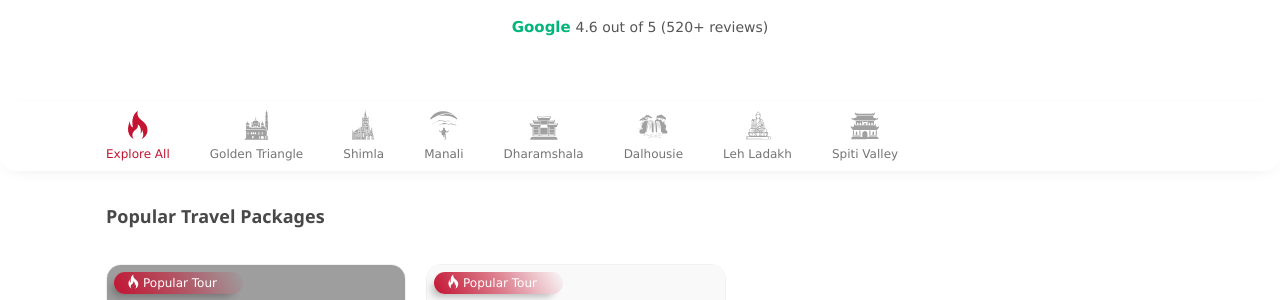
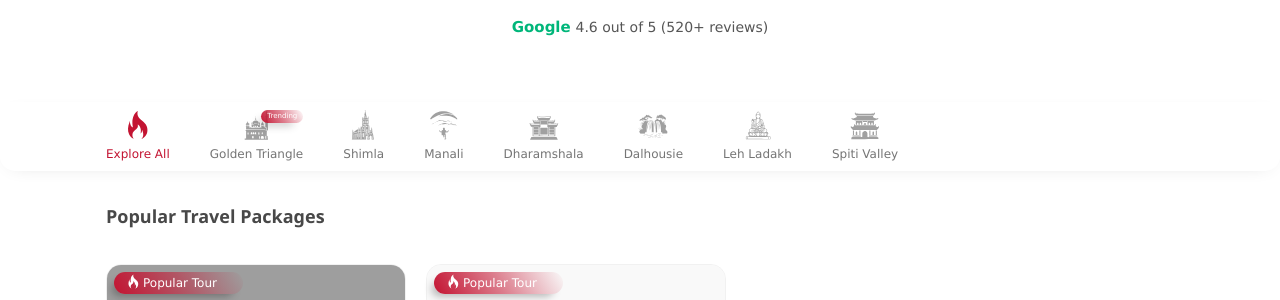
Before and after one commit to VikasLazarus/AURA, a Jekyll site: the page built from index.md, in a window 1280 px wide. Shown: the part 461-761 px from the top of the page. Built offline with Jekyll 4.4.1, drawn with Linux system fonts in a browser that asks for light colours.

Commit message:
Auto-publish update: 2026-07-16 14:39:56

```diff
--- a/_includes/h-nav2.html
+++ b/_includes/h-nav2.html
@@ -104,7 +104,8 @@ top:63px;">
       </div>
 
 <div id="Main"  class="slide w3-center w3-hover-none w3-small" style="padding-left: 30px;">
-          <a href="golden-triangle-tour-packages.html">
+          <a class="w3-display-container" href="golden-triangle-tour-packages.html">
+            <div class="w3-display-topright w3-text-white w3-round-xxlarge" style="box-shadow: -6px 6px 8px -4px rgba(0, 0, 0, 0.3); background-image: linear-gradient(60deg, #c31432, #c314318a,#ffffff00);padding: 1px 6px; font-size: 7px;">Trending</div>
               <svg id="svg" version="1.0" xmlns="http://www.w3.org/2000/svg"
  width="30px" height="30px" viewBox="0 0 400.000000 400.000000"
  preserveAspectRatio="xMidYMid meet">
```
